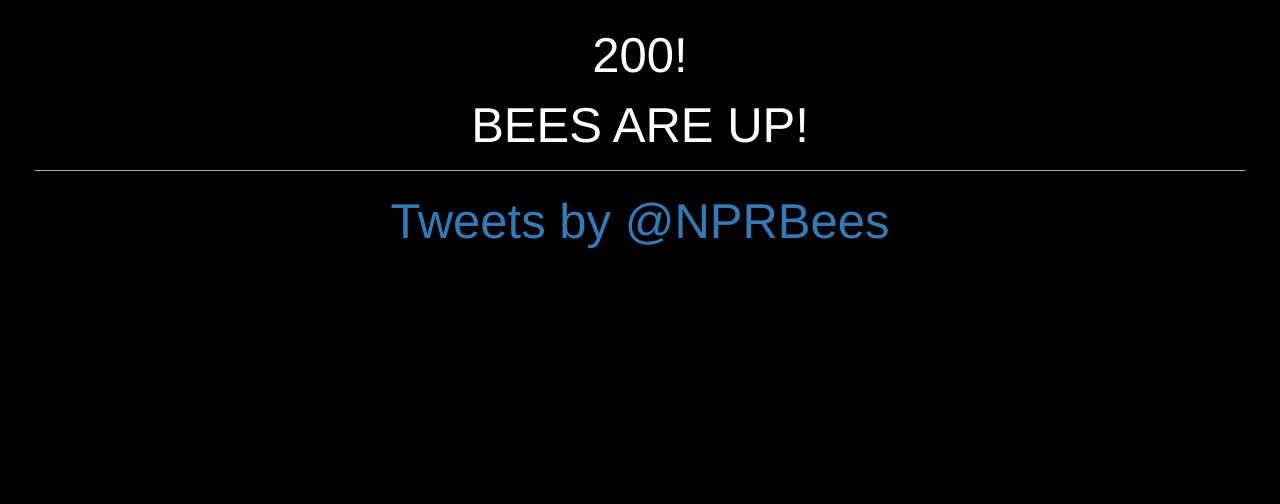
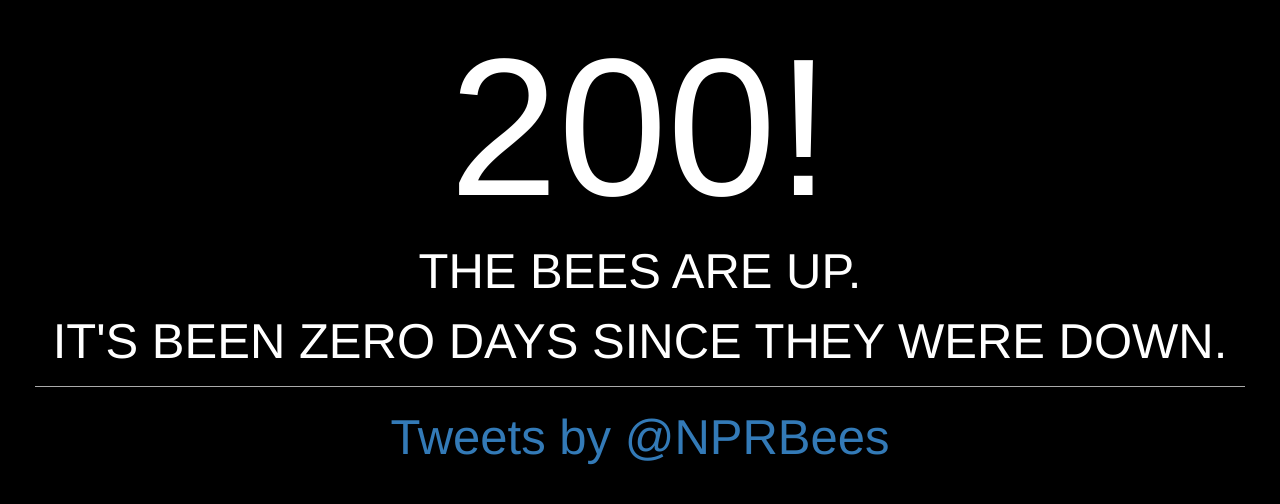
Before and after one commit to geraldarthur/NPRbees, a plain HTML site: page index.html in a window 1280 px wide. Drawn offline with nearby package versions, Linux system fonts and the light colour scheme.

Commit message:
add day counter

```diff
--- a/index.html
+++ b/index.html
@@ -31,16 +31,41 @@
             border-bottom: 1px solid #aaa;
           }
 
+          h1 {
+            text-align: center;
+            color: #fff;
+            font-size: 4em;
+            font-weight: 100;
+            margin-bottom: 0;
+          }
+
           #twitter {
             border-bottom: none;
           }
         </style>
     </head>
     <body>
-      <div>200!
-        <br>BEES ARE UP!
-      </div>
+      <div id="status"></div>
       <div id="twitter"><a class="twitter-timeline" href="https://twitter.com/NPRBees" data-widget-id="431474855175651328">Tweets by @NPRBees</a>
       <script>!function(d,s,id){var js,fjs=d.getElementsByTagName(s)[0],p=/^http:/.test(d.location)?'http':'https';if(!d.getElementById(id)){js=d.createElement(s);js.id=id;js.src=p+"://platform.twitter.com/widgets.js";fjs.parentNode.insertBefore(js,fjs);}}(document,"script","twitter-wjs");</script></div>
+      <script>
+        var last = new Date(2014, 1, 6);
+
+        function dayDelta(last) {
+          var now = new Date();
+          var delta = Date(now - last);
+          var day = 1000 * 60 * 60 * 24;
+          var days = Math.floor((now.getTime() - last.getTime()) / day);
+          if (days > 1) {
+            return days + " DAYS";
+          } else if (days == 0) {
+            return "ZERO DAYS";
+          } else {
+            return days + " DAY";
+          }
+        }
+
+        document.getElementById('status').innerHTML = "<h1>200!</h1>THE BEES ARE UP.<br>IT'S BEEN " + dayDelta(last) + " SINCE THEY WERE DOWN."
+      </script>
     </body>
 </html>
```
